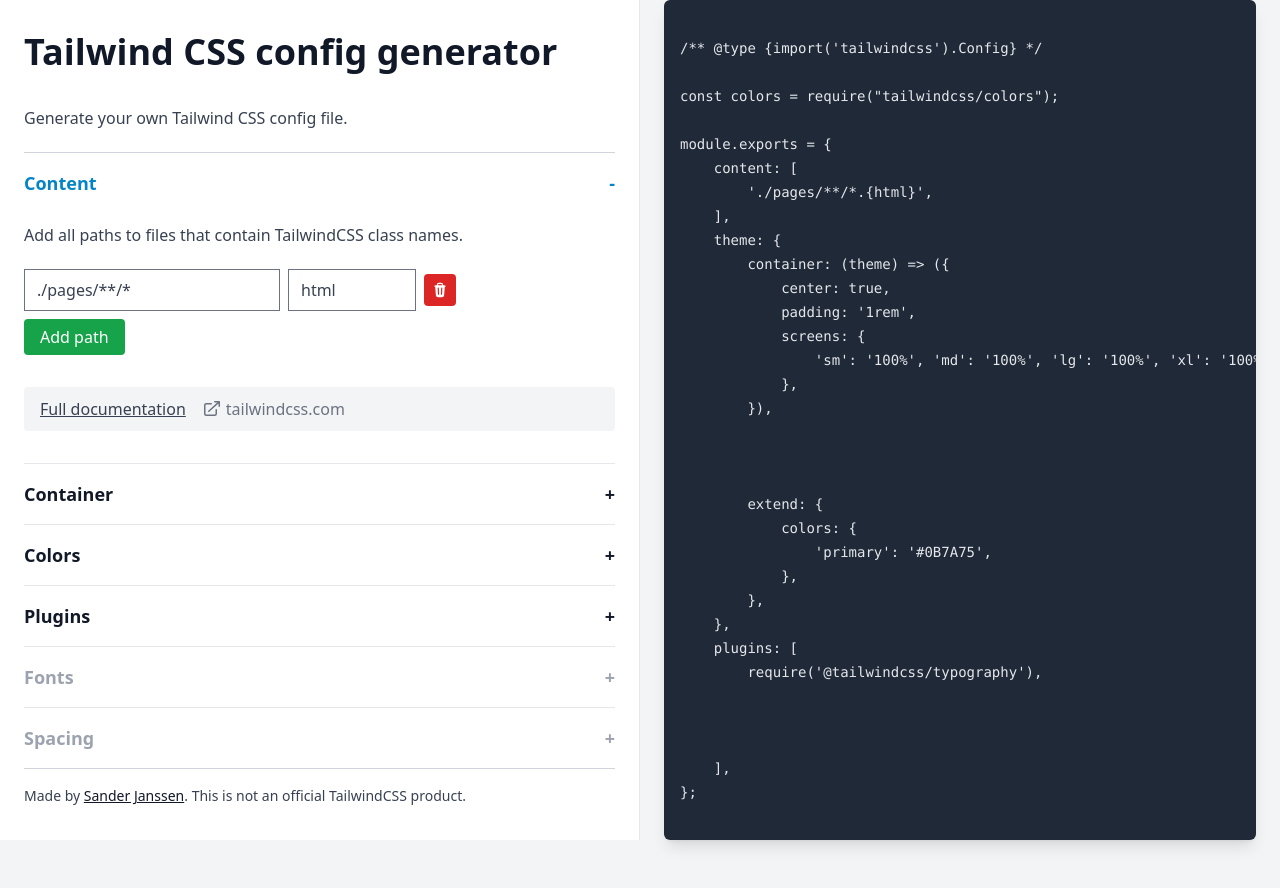
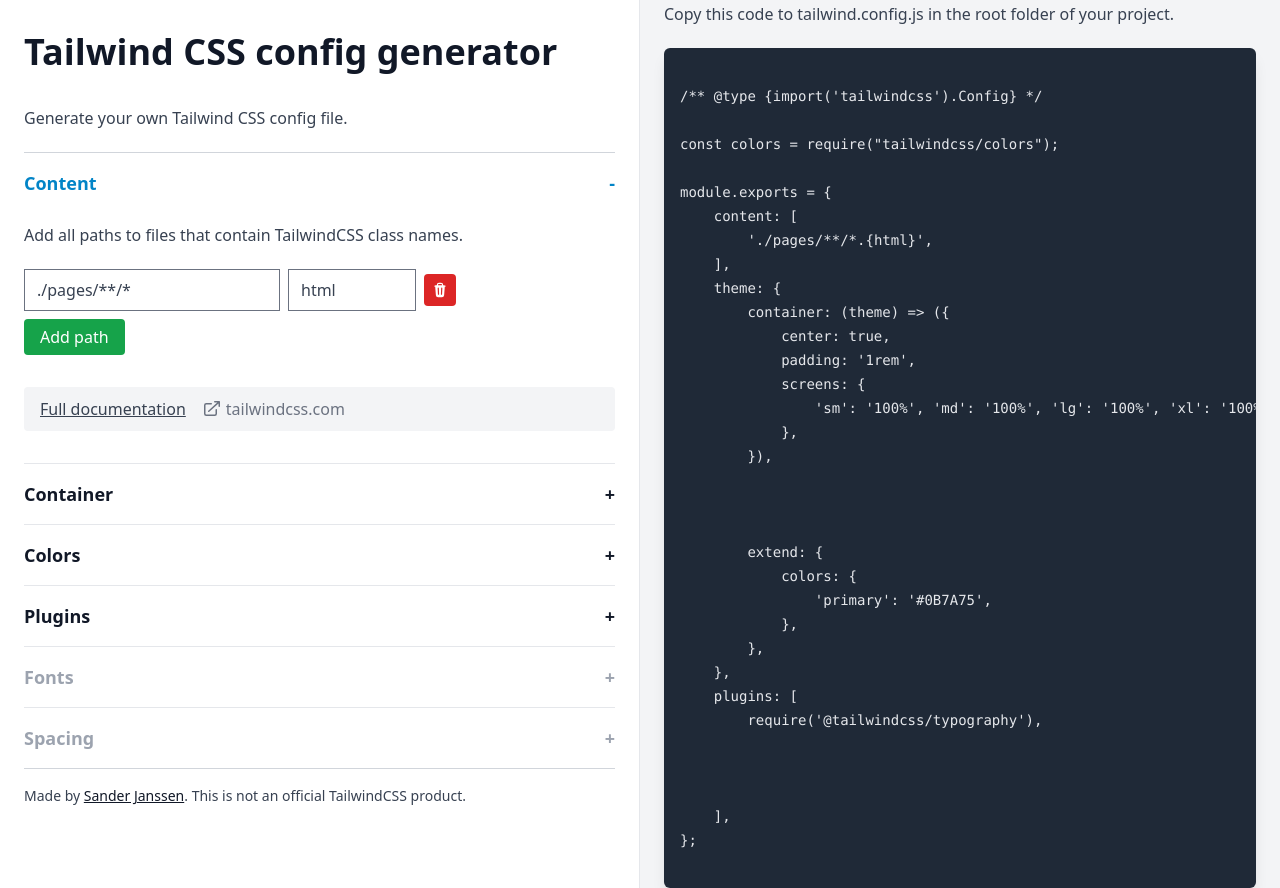
Before and after one commit to sanderjn/tailwind-config-generator, a website: page index.html in a window 1280 px wide. Before the commit the page ends 840 px from the top, so only its background shows below. Drawn offline with nearby package versions, Linux system fonts and the light colour scheme.

Commit message:
Update index.html

```diff
--- a/index.html
+++ b/index.html
@@ -473,6 +473,7 @@
                 </div>
                 <div class="h-full container">
                     <div class="prose mx-auto h-full">
+                        <p>Copy this code to tailwind.config.js in the root folder of your project.</p>
                         <pre class="-mt-16 language-js shadow-lg lg:sticky lg:top-8 lg:mt-0 lg:max-h-full">
 <code id="code" class="language-js">
 /** @type {import('tailwindcss').Config} */
```
